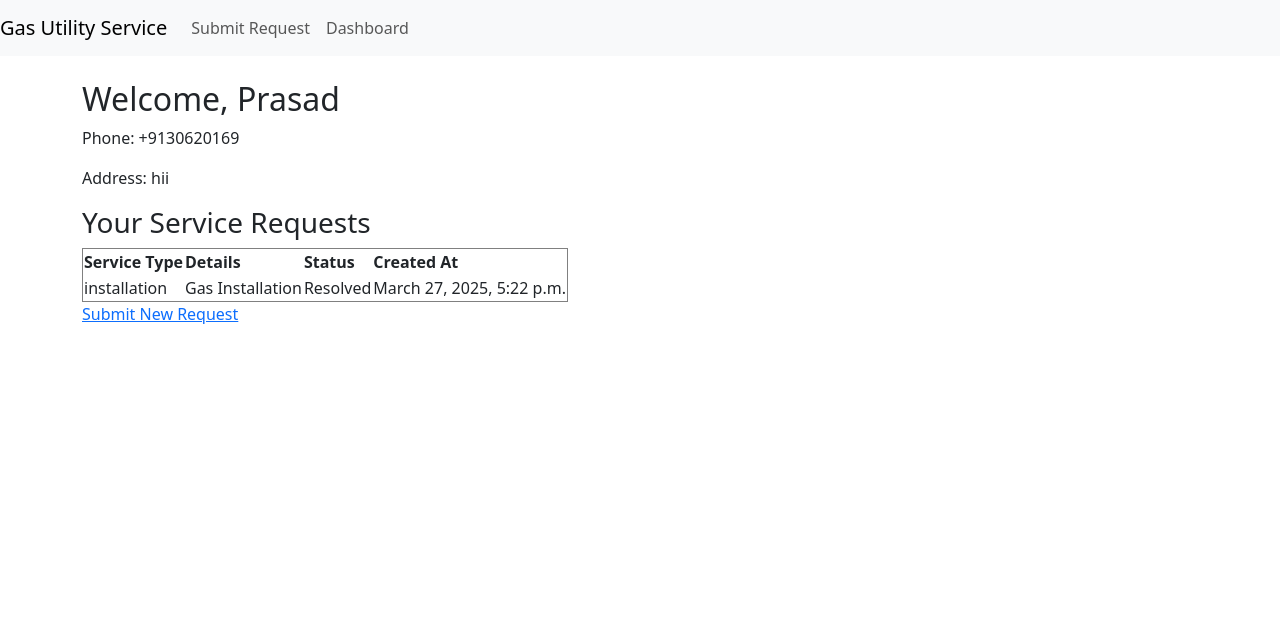
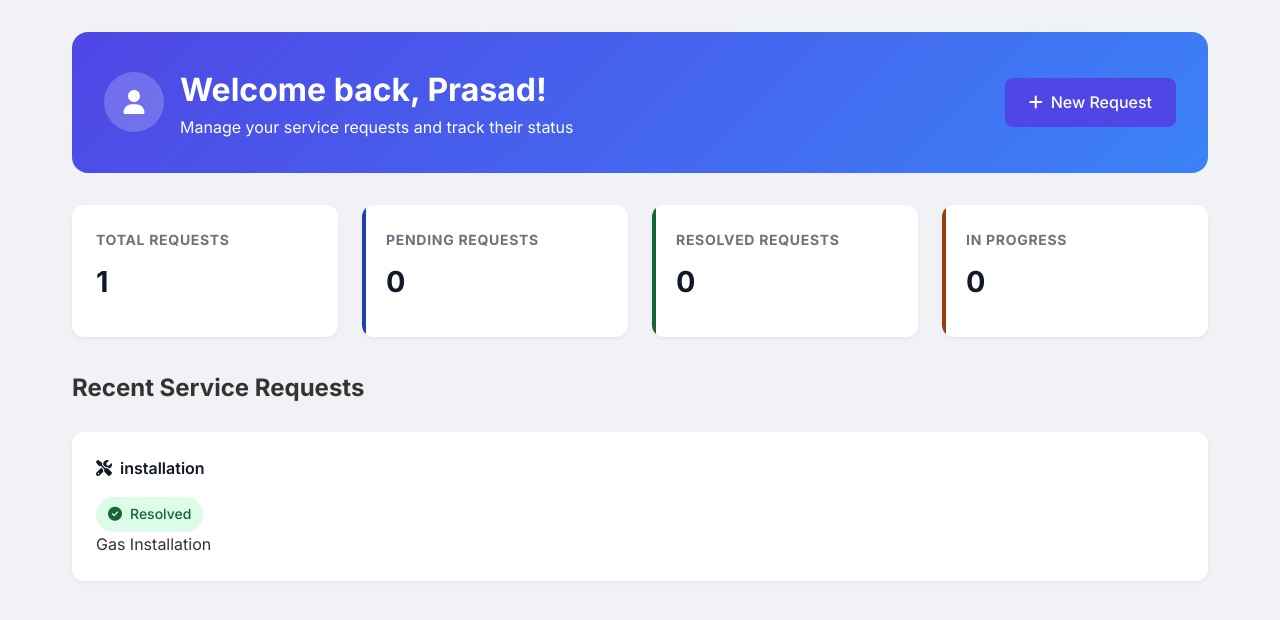
Before and after one commit to PrasadPatil29/Bynry-Services-Backend-Developer-Intern-Case-study, a Django app: page /customers/dashboard/ in a window 1280 px wide. Shown: the top 620 px of the page. Run offline with Django 5.2, Linux system fonts and the light colour scheme; a user stored in the database is signed in; data comes from the database, SQL or seed files in the repository; both versions use the stored data as it was after the commit.

Commit message:
Final Solution

```diff
--- /dev/null
+++ b/bynry_services/settings.py
@@ -0,0 +1,5 @@
+INSTALLED_APPS = [
+    // ...existing code...
+    'customers',
+    // ...existing code...
+]
--- a/customers/templates/base.html
+++ b/customers/templates/base.html
@@ -4,27 +4,40 @@
     <meta charset="UTF-8">
     <meta name="viewport" content="width=device-width, initial-scale=1.0">
     <title>Gas Utility Service</title>
-    <link rel="stylesheet" href="https://cdn.jsdelivr.net/npm/bootstrap@5.3.0/dist/css/bootstrap.min.css">
+    <link href="https://cdn.jsdelivr.net/npm/bootstrap@5.3.0/dist/css/bootstrap.min.css" rel="stylesheet">
+    <link href="https://cdnjs.cloudflare.com/ajax/libs/font-awesome/6.0.0/css/all.min.css" rel="stylesheet">
 </head>
-<body>
-    <nav class="navbar navbar-expand-lg navbar-light bg-light">
-        <a class="navbar-brand" href="{% url 'dashboard' %}">Gas Utility Service</a>
-        <div class="collapse navbar-collapse">
-            <ul class="navbar-nav ml-auto">
-                <li class="nav-item">
-                    <a class="nav-link" href="{% url 'create_request' %}">Submit Request</a>
-                </li>
-                <li class="nav-item">
-                    <a class="nav-link" href="{% url 'dashboard' %}">Dashboard</a>
-                </li>
-            </ul>
+<body class="bg-light">
+    <nav class="navbar navbar-expand-lg navbar-dark bg-primary shadow-sm">
+        <div class="container">
+            <a class="navbar-brand" href="{% url 'customers:dashboard' %}">
+                <i class="fas fa-gas-pump me-2"></i>Gas Utility Service
+            </a>
+            <button class="navbar-toggler" type="button" data-bs-toggle="collapse" data-bs-target="#navbarNav">
+                <span class="navbar-toggler-icon"></span>
+            </button>
+            <div class="collapse navbar-collapse" id="navbarNav">
+                <ul class="navbar-nav ms-auto">
+                    <li class="nav-item">
+                        <a class="nav-link" href="{% url 'customers:create_request' %}">
+                            <i class="fas fa-plus-circle me-1"></i>Submit Request
+                        </a>
+                    </li>
+                    <li class="nav-item">
+                        <a class="nav-link" href="{% url 'customers:dashboard' %}">
+                            <i class="fas fa-tachometer-alt me-1"></i>Dashboard
+                        </a>
+                    </li>
+                </ul>
+            </div>
         </div>
     </nav>
 
-    <div class="container mt-4">
+    <div class="container py-4">
         {% block content %}
         {% endblock %}
     </div>
 
+    <script src="https://cdn.jsdelivr.net/npm/bootstrap@5.3.0/dist/js/bootstrap.bundle.min.js"></script>
 </body>
 </html>
--- /dev/null
+++ b/customers/templates/dashboard.html
@@ -0,0 +1,282 @@
+<!DOCTYPE html>
+<html lang="en">
+<head>
+    {% load request_filters %}
+    <meta charset="UTF-8">
+    <meta name="viewport" content="width=device-width, initial-scale=1.0">
+    <title>Customer Dashboard</title>
+    <link href="https://fonts.googleapis.com/css2?family=Inter:wght@400;500;600;700&display=swap" rel="stylesheet">
+    <link rel="stylesheet" href="https://cdnjs.cloudflare.com/ajax/libs/font-awesome/6.4.0/css/all.min.css">
+    <style>
+        * {
+            margin: 0;
+            padding: 0;
+            box-sizing: border-box;
+        }
+
+        body {
+            font-family: 'Inter', sans-serif;
+            line-height: 1.6;
+            background-color: #f0f2f5;
+            color: #333;
+        }
+
+        .container {
+            max-width: 1200px;
+            margin: 0 auto;
+            padding: 2rem;
+        }
+
+        .dashboard-header {
+            display: flex;
+            justify-content: space-between;
+            align-items: center;
+            background: linear-gradient(135deg, #4f46e5, #3b82f6);
+            padding: 2rem;
+            border-radius: 16px;
+            color: white;
+            margin-bottom: 2rem;
+        }
+
+        .user-info {
+            display: flex;
+            align-items: center;
+            gap: 1rem;
+        }
+
+        .user-avatar {
+            width: 60px;
+            height: 60px;
+            background-color: rgba(255, 255, 255, 0.2);
+            border-radius: 50%;
+            display: flex;
+            align-items: center;
+            justify-content: center;
+            font-size: 1.5rem;
+        }
+
+        .stats-grid {
+            display: grid;
+            grid-template-columns: repeat(auto-fit, minmax(250px, 1fr));
+            gap: 1.5rem;
+            margin-bottom: 2rem;
+        }
+
+        .stat-card {
+            background: white;
+            padding: 1.5rem;
+            border-radius: 12px;
+            box-shadow: 0 2px 4px rgba(0, 0, 0, 0.05);
+            position: relative;
+            overflow: hidden;
+        }
+
+        .stat-card::before {
+            content: '';
+            position: absolute;
+            top: 0;
+            left: 0;
+            width: 4px;
+            height: 100%;
+        }
+
+        .stat-card.pending::before {
+            background-color: #1e40af;
+        }
+
+        .stat-card.in-progress::before {
+            background-color: #92400e;
+        }
+
+        .stat-card.completed::before {
+            background-color: #166534;
+        }
+
+        .stat-card h3 {
+            color: #6b7280;
+            font-size: 0.875rem;
+            text-transform: uppercase;
+            letter-spacing: 0.05em;
+        }
+
+        .stat-card .number {
+            font-size: 1.8rem;
+            font-weight: 700;
+            color: #111827;
+            margin: 0.5rem 0;
+        }
+
+        .requests-section {
+            background-color: transparent;
+        }
+
+        .section-header {
+            display: flex;
+            justify-content: space-between;
+            align-items: center;
+            margin-bottom: 1.5rem;
+        }
+
+        .requests-grid {
+            display: grid;
+            grid-template-columns: repeat(auto-fit, minmax(300px, 1fr));
+            gap: 1.5rem;
+        }
+
+        .request-card {
+            background: white;
+            padding: 1.5rem;
+            border-radius: 12px;
+            box-shadow: 0 2px 4px rgba(0, 0, 0, 0.05);
+            transition: transform 0.2s;
+        }
+
+        .request-card:hover {
+            transform: translateY(-4px);
+            box-shadow: 0 4px 6px rgba(0, 0, 0, 0.1);
+        }
+
+        .request-type {
+            display: flex;
+            align-items: center;
+            gap: 0.5rem;
+            font-weight: 600;
+            color: #111827;
+            margin-bottom: 1rem;
+        }
+
+        .status {
+            display: inline-flex;
+            align-items: center;
+            gap: 0.5rem;
+            padding: 0.375rem 0.75rem;
+            border-radius: 9999px;
+            font-size: 0.875rem;
+            font-weight: 500;
+        }
+
+        .status-pending {
+            background-color: #dbeafe;
+            color: #1e40af;
+        }
+
+        .status-in-progress {
+            background-color: #fef3c7;
+            color: #92400e;
+        }
+
+        .status-completed, .status-resolved {
+            background-color: #dcfce7;
+            color: #166534;
+        }
+
+        .create-request-btn {
+            display: inline-flex;
+            align-items: center;
+            gap: 0.5rem;
+            background-color: #4f46e5;
+            color: white;
+            padding: 0.75rem 1.5rem;
+            border-radius: 8px;
+            text-decoration: none;
+            font-weight: 500;
+            transition: background-color 0.2s;
+        }
+
+        .create-request-btn:hover {
+            background-color: #4338ca;
+        }
+
+        @media (max-width: 768px) {
+            .container {
+                padding: 1rem;
+            }
+
+            .dashboard-header {
+                flex-direction: column;
+                text-align: center;
+                gap: 1rem;
+            }
+
+            .user-info {
+                flex-direction: column;
+            }
+        }
+    </style>
+    <script>
+        // Auto refresh the page every 30 seconds to update counts
+        setTimeout(function() {
+            location.reload();
+        }, 30000);
+    </script>
+</head>
+<body>
+    <div class="container">
+        {% if customer %}
+            <div class="dashboard-header">
+                <div class="user-info">
+                    <div class="user-avatar">
+                        <i class="fas fa-user"></i>
+                    </div>
+                    <div>
+                        <h1>Welcome back, {{ customer.user.username }}!</h1>
+                        <p>Manage your service requests and track their status</p>
+                    </div>
+                </div>
+                <a href="{% url 'customers:create_request' %}" class="create-request-btn">
+                    <i class="fas fa-plus"></i> New Request
+                </a>
+            </div>
+
+            <div class="stats-grid">
+                <div class="stat-card" id="total-requests">
+                    <h3>Total Requests</h3>
+                    <div class="number">{{ total_count }}</div>
+                </div>
+                <div class="stat-card pending" id="pending-requests">
+                    <h3>Pending Requests</h3>
+                    <div class="number">{{ pending_count }}</div>
+                </div>
+                <div class="stat-card completed" id="resolved-requests">
+                    <h3>Resolved Requests</h3>
+                    <div class="number">{{ resolved_count }}</div>
+                </div>
+                <div class="stat-card in-progress" id="progress-requests">
+                    <h3>In Progress</h3>
+                    <div class="number">{{ in_progress_count }}</div>
+                </div>
+            </div>
+
+            <div class="requests-section">
+                <div class="section-header">
+                    <h2>Recent Service Requests</h2>
+                </div>
+
+                {% if requests %}
+                    <div class="requests-grid">
+                        {% for request in requests %}
+                            <div class="request-card">
+                                <div class="request-type">
+                                    <i class="fas fa-tools"></i>
+                                    {{ request.service_type }}
+                                </div>
+                                <span class="status status-{{ request.status|lower }}">
+                                    <i class="fas {% if request.status == 'pending' %}fa-clock
+                                        {% elif request.status == 'in_progress' %}fa-spinner
+                                        {% else %}fa-check-circle{% endif %}"></i>
+                                    {{ request.status|title }}
+                                </span>
+                                {% if request.details %}
+                                    <p class="request-details">{{ request.details }}</p>
+                                {% endif %}
+                            </div>
+                        {% endfor %}
+                    </div>
+                {% else %}
+                    <p>No service requests yet.</p>
+                {% endif %}
+            </div>
+        {% endif %}
+    </div>
+</body>
+</html>
--- /dev/null
+++ b/customers/templatetags/__init__.py
@@ -0,0 +1 @@
+# This file can be empty
--- a/customers/urls.py
+++ b/customers/urls.py
@@ -1,8 +1,10 @@
 from django.urls import path
 from . import views
 
+app_name = 'customers'
+
 urlpatterns = [
     path('dashboard/', views.dashboard, name='dashboard'),
-    path('create-profile/', views.create_customer_profile, name='create_customer_profile'),  # Correct path
     path('create-request/', views.create_request, name='create_request'),
+    path('create-profile/', views.create_customer_profile, name='create_customer_profile'),
 ]
--- a/customers/views.py
+++ b/customers/views.py
@@ -14,13 +14,24 @@ def dashboard(request):
         messages.warning(request, "Customer profile not found. Please create your profile.")
         return redirect('create_customer_profile')
 
-    service_requests = ServiceRequest.objects.filter(customer=customer)
+    # Get fresh data from database
+    requests = ServiceRequest.objects.filter(customer=customer).select_related('customer')
+
+    # Count by status
+    pending_count = requests.filter(status='pending').count()
+    resolved_count = requests.filter(status__in=['resolved', 'completed']).count()
+    in_progress_count = requests.filter(status='in_progress').count()
+    total_count = requests.count()
 
     context = {
         'customer': customer,
-        'requests': service_requests
+        'requests': requests.order_by('-updated_at'),  # Show most recently updated first
+        'total_count': total_count,
+        'pending_count': pending_count,
+        'resolved_count': resolved_count,
+        'in_progress_count': in_progress_count,
     }
-    return render(request, 'customers/dashboard.html', context)
+    return render(request, 'dashboard.html', context)
 
 
 # ✅ Create Service Request View
@@ -31,7 +42,7 @@ def create_request(request):
         customer = Customer.objects.get(user=request.user)
     except Customer.DoesNotExist:
         messages.warning(request, "Customer profile not found. Please create your profile.")
-        return redirect('create_customer_profile')
+        return redirect('customers:create_customer_profile')
 
     if request.method == 'POST':
         service_type = request.POST.get('service_type')
@@ -43,9 +54,9 @@ def create_request(request):
             details=details
         )
         messages.success(request, "Service request created successfully!")
-        return redirect('dashboard')
+        return redirect('customers:dashboard')
 
-    return render(request, 'customers/create_request.html')
+    return render(request, 'create_request.html')
 
 
 from django.shortcuts import render, redirect
@@ -67,4 +78,4 @@ def create_customer_profile(request):
         messages.success(request, "Profile created successfully!")
         return redirect('dashboard')
 
-    return render(request, 'customers/create_customer_profile.html')
+    return render(request, 'create_customer_profile.html')
--- a/gas_utility/urls.py
+++ b/gas_utility/urls.py
@@ -16,9 +16,11 @@ Including another URLconf
 """
 from django.contrib import admin
 from django.urls import path, include
+from django.views.generic import RedirectView
 
 urlpatterns = [
     path('admin/', admin.site.urls),
-    path('customers/', include('customers.urls')),
-    path('support/', include('support.urls')),
+    path('', RedirectView.as_view(url='/customers/dashboard/', permanent=True)),  # Root URL redirect
+    path('customers/', include(('customers.urls', 'customers'), namespace='customers')),
+    path('support/', include(('support.urls', 'support'), namespace='support')),
 ]
--- a/support/urls.py
+++ b/support/urls.py
@@ -1,6 +1,10 @@
 from django.urls import path
+from django.views.generic import RedirectView
 from . import views
 
+app_name = 'support'
+
 urlpatterns = [
-    path('dashboard/', views.support_dashboard, name='support_dashboard'),
+    path('', RedirectView.as_view(url='dashboard/', permanent=True)),
+    path('dashboard/', views.support_dashboard, name='dashboard'),
 ]
--- a/support/views.py
+++ b/support/views.py
@@ -10,6 +10,6 @@ def support_dashboard(request):
         service_request = ServiceRequest.objects.get(id=req_id)
         service_request.status = new_status
         service_request.save()
-        return redirect('support_dashboard')
+        return redirect('support:dashboard')  # Fixed redirect
 
     return render(request, 'support/dashboard.html', {'requests': requests})
```
Also changed, not shown: bynry_services/urls.py (added, +7 -0 lines), customers/models.py (+14 -6 lines), customers/templates/create_customer_profile.html (added, +21 -0 lines), customers/templates/create_request.html (added, +155 -0 lines), customers/templates/support/dashboard.html (+31 -10 lines), customers/templatetags/request_filters.py (added, +11 -0 lines), gas_utility/settings.py (+7 -3 lines), support/templates/support/dashboard.html (added, +26 -0 lines), db.sqlite3.
